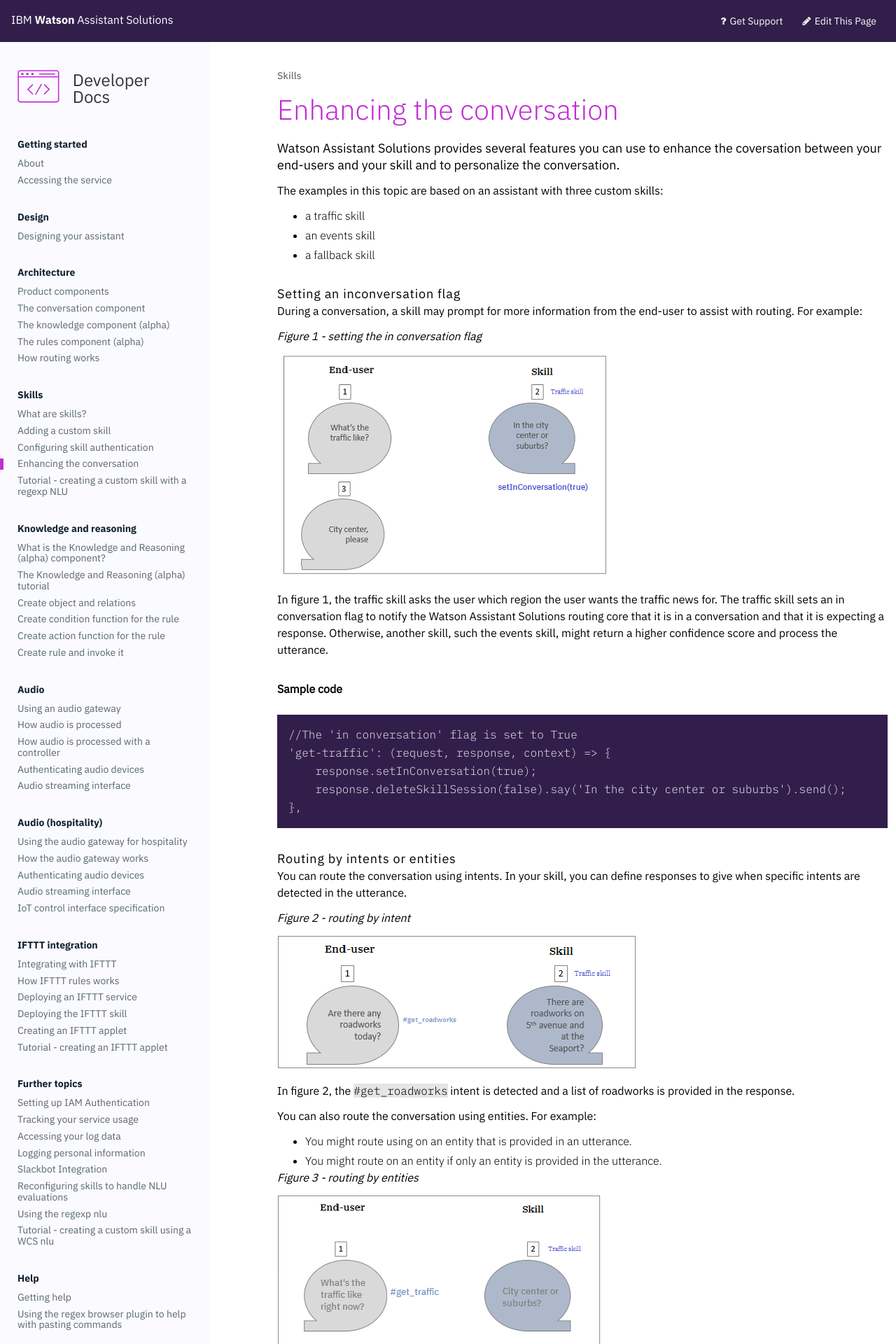
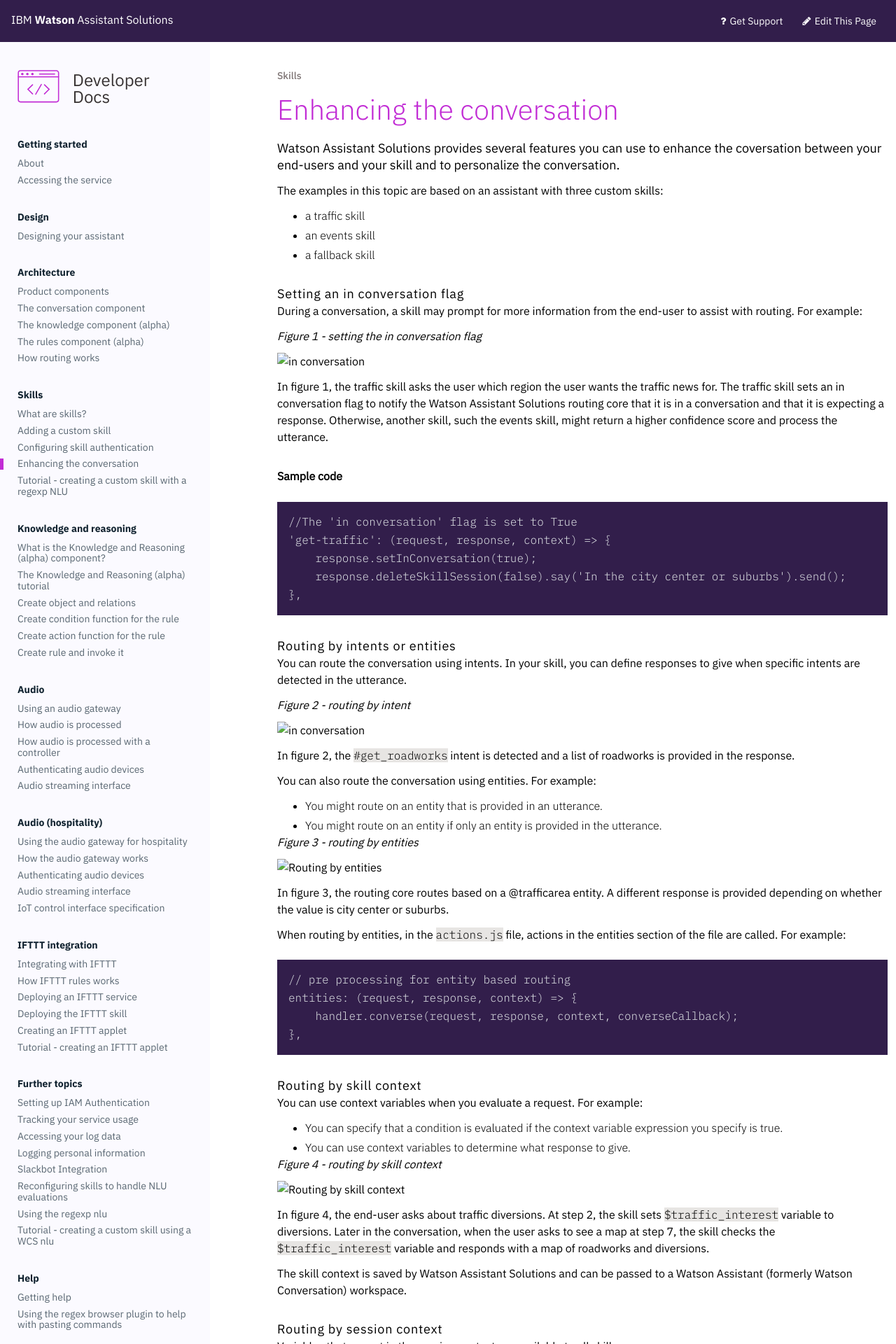
Before and after one commit to Watson-Personal-Assistant/developer, a Jekyll site: the page built from _content/skill/skill_features.md, in a window 1280 px wide. Shown: the top 1920 px of the page at 70% size. Built offline with Jekyll 4.4.1, drawn with Linux system fonts in a browser that asks for light colours; some web fonts are replaced; some of the changed text lies outside the part shown.

````diff
--- a/_content/skill/skill_features.md
+++ b/_content/skill/skill_features.md
@@ -9,13 +9,13 @@ The examples in this topic are based on an assistant with three custom skills:
 - an events skill
 - a fallback skill
 
-#### Setting an inconversation flag
+#### Setting an _in conversation_ flag
 During a conversation, a skill may prompt for more information from the end-user to assist with routing.
 For example:
 
 _Figure 1 - setting the in conversation flag_
 
-![in conversation]({{site.baseurl}}/images/inconversation.png)
+![in conversation](images/inconversation.png)
 
 In figure 1, the traffic skill asks the user which region the user wants the traffic news for.  The traffic skill sets an in conversation flag to notify the Watson Assistant Solutions routing core that it is in a conversation and that it is expecting a response. Otherwise, another skill, such the events skill, might return a higher confidence score and process the utterance.
 
@@ -33,17 +33,17 @@ You can route the conversation using intents.  In your skill, you can define res
 
 _Figure 2 - routing by intent_
 
-![in conversation]({{site.baseurl}}/images/routing_by_intent2.png)
+![in conversation](images/routing_by_intent2.png)
 
 In figure 2, the `#get_roadworks` intent is detected and a list of roadworks is provided in the response.
 
 You can also route the conversation using entities.  For example:
-- You might route using on an entity that is provided in an utterance.
+- You might route on an entity that is provided in an utterance.
 - You might route on an entity if only an entity is provided in the utterance.
 
 _Figure 3 - routing by entities_
 
-![Routing by entities]({{site.baseurl}}/images/routing_by_entities2.png)
+![Routing by entities](images/routing_by_entities2.png)
 
 In figure 3, the routing core routes based on a @trafficarea entity.  A different response is provided depending on whether the value is city center or suburbs.
 
@@ -62,7 +62,7 @@ You can use context variables when you evaluate a request. For example:
 
 _Figure 4 - routing by skill context_
 
-![Routing by skill context]({{site.baseurl}}/images/skill_context_ex.PNG)
+![Routing by skill context](images/skill_context_ex.PNG)
 
 In figure 4, the end-user asks about traffic diversions.  At step 2, the skill sets `$traffic_interest` variable to diversions.  Later in the conversation, when the user asks to see a map at step 7, the skill checks the `$traffic_interest` variable and responds with a map of roadworks and diversions.
 
@@ -140,6 +140,24 @@ Evaluation response example:
 ```
 To persist context information, the handler function copies the context information from the evaluation response object to the context object.
 
+#### Sending extra information in cards
+
+In a converse response, your skill returns text. You can enhance the text by returning extra information in a card.
+
+Typically, a card is used to return more verbose text, to display a graphic, or to play music.
+
+For example, the traffic skill returns an image of a live traffic map of the city center to the client device. The client device determines how this image is render to the user.  The text "Sure. Here is a live traffic map for the city center." is also returned to the client device.
+
+Figure 8 - sending a card in the converse response
+![Returning information in a card ]({{site.baseurl}}/images/card.png)
+
+Sample code:
+```JAVASCRIPT
+
+response.card('some action', {"some", "json"}),
+```
+
+**Note** Only one card object can be sent per converse response.
 
 > **What to do next?**<br/>
 Complete the following tutorials to help you get started with creating your assistant:
````
Also changed, not shown: other parts of _content/skill/skill_features.md (+4 -4 lines), _content/images/card.png (added).
